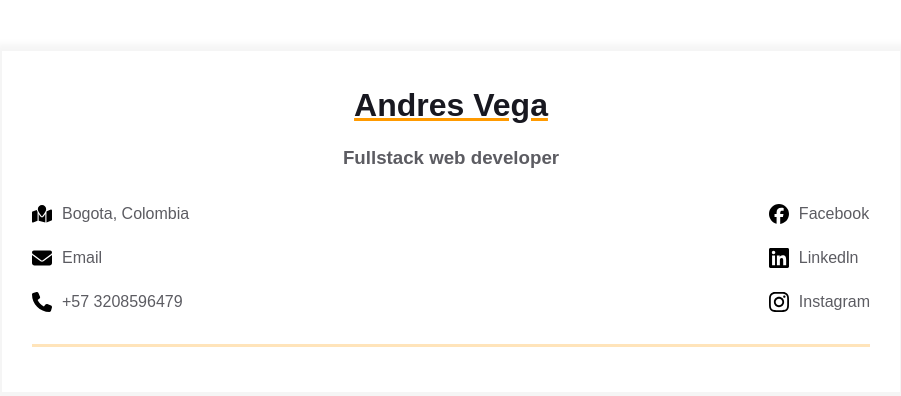
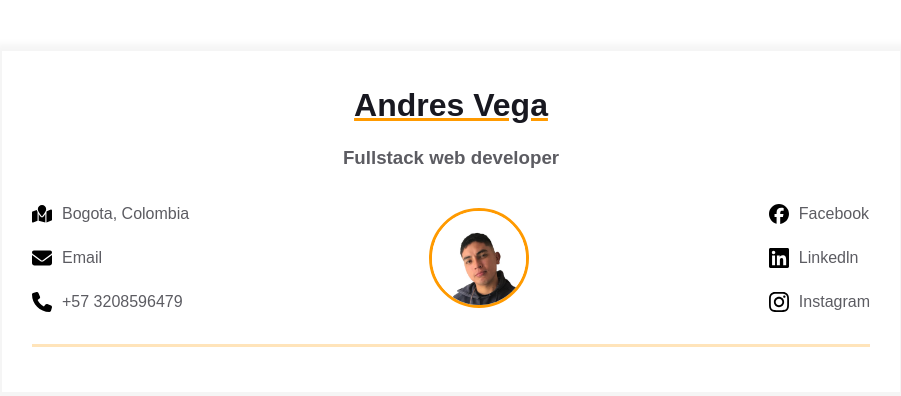
Before and after one commit to jandres-vega/homepage, a plain HTML site: page index.html in a window 1280 px wide. Shown: the whole page, without its empty margins (189-1090 px from the left). Drawn offline with Linux system fonts and the light colour scheme.

Commit message:
Added avetar of resume

```diff
--- a/index.html
+++ b/index.html
@@ -44,6 +44,9 @@
                                     <span>+57 3208596479</span>
                                 </a>
                             </div>
+                            <div class="contact-info__block contact-info__block--center">
+                                <img class="contact-info__avatar" src="assets/photo.png" alt="Avatar">
+                            </div>
                             <div class="contact-info__block">
                                 <a href="" rel="author" class="contact-info__item">
                                     <div class="contact-info__item-icon-wrapper">
```
